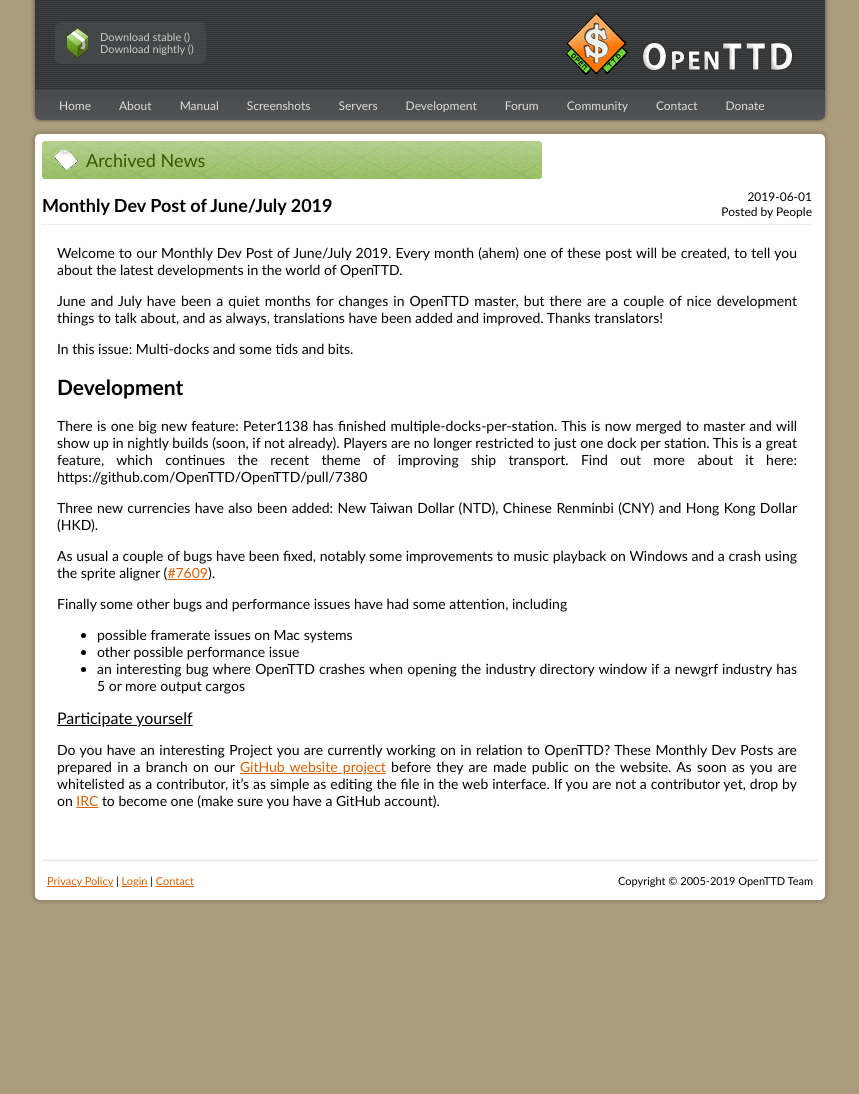
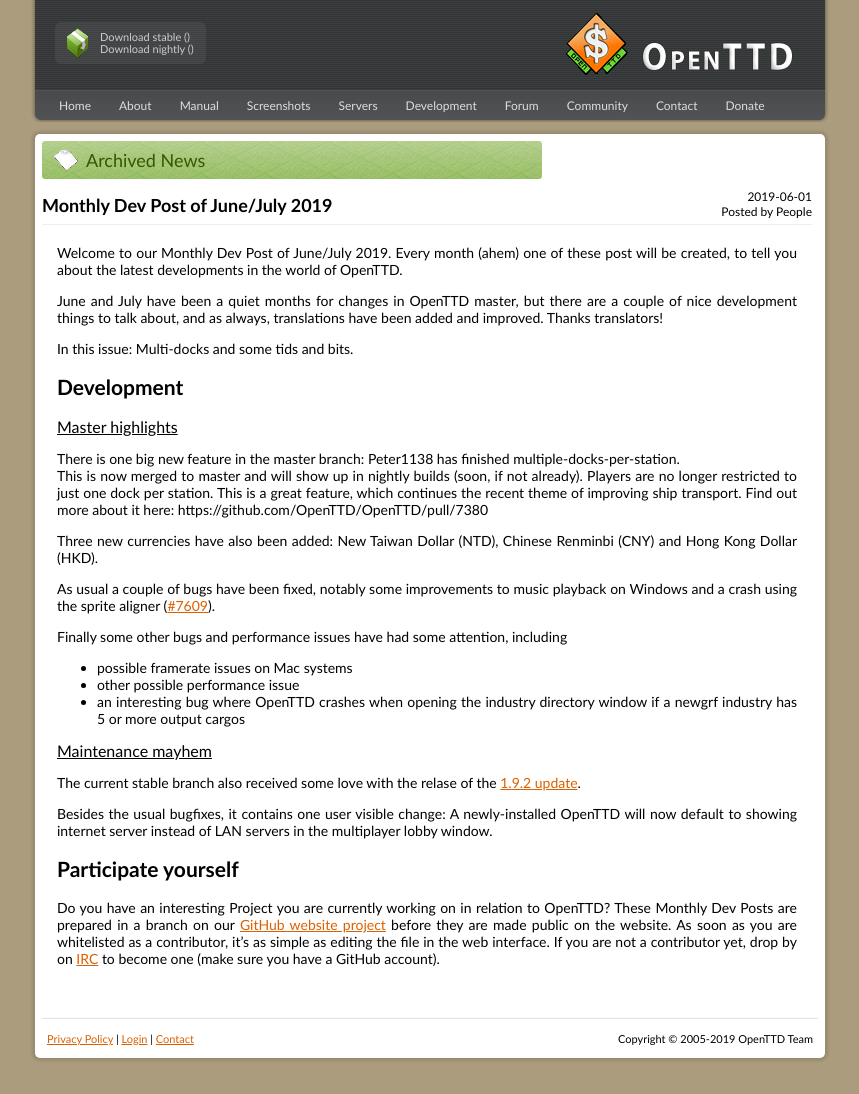
Before and after one commit to OpenTTD/website, a Jekyll site: the page built from _posts/2019-06-01-monthly-dev-post.md, in a window 1280 px wide. Shown: the whole page, without its empty margins (210-1069 px from the left). Built offline with Jekyll 4.4.1, drawn with Linux system fonts in a browser that asks for light colours; before the commit the page ends 936 px from its top, so only the background shows below that.

Commit message:
Add news about 1.9.2

```diff
--- a/_posts/2019-06-01-monthly-dev-post.md
+++ b/_posts/2019-06-01-monthly-dev-post.md
@@ -14,7 +14,11 @@
 
 ## Development
 
-There is one big new feature: Peter1138 has finished multiple-docks-per-station.  This is now merged to master and will show up in nightly builds (soon, if not already).  Players are no longer restricted to just one dock per station.  This is a great feature, which continues the recent theme of improving ship transport. Find out more about it here: https://github.com/OpenTTD/OpenTTD/pull/7380
+### Master highlights
+There is one big new feature in the master branch: Peter1138 has finished multiple-docks-per-station.
+This is now merged to master and will show up in nightly builds (soon, if not already).
+Players are no longer restricted to just one dock per station.
+This is a great feature, which continues the recent theme of improving ship transport. Find out more about it here: https://github.com/OpenTTD/OpenTTD/pull/7380
 
 Three new currencies have also been added: New Taiwan Dollar (NTD), Chinese Renminbi (CNY) and Hong Kong Dollar (HKD).
 
@@ -25,7 +29,13 @@
 * other possible performance issue
 * an interesting bug where OpenTTD crashes when opening the industry directory window if a newgrf industry has 5 or more output cargos
 
-### Participate yourself
+### Maintenance mayhem
+
+The current stable branch also received some love with the relase of the [1.9.2 update](https://www.openttd.org/news/2019/07/08/openttd-1-9-2.html).
+
+Besides the usual bugfixes, it contains one user visible change: A newly-installed OpenTTD will now default to showing internet server instead of LAN servers in the multiplayer lobby window.
+
+## Participate yourself
 
 Do you have an interesting Project you are currently working on in relation to OpenTTD?
 These Monthly Dev Posts are prepared in a branch on our [GitHub website project](https://github.com/OpenTTD/website/tree/monthly-dev-post/_posts/2019-08-01-monthly-dev-post.md) before they are made public on the website.
```
